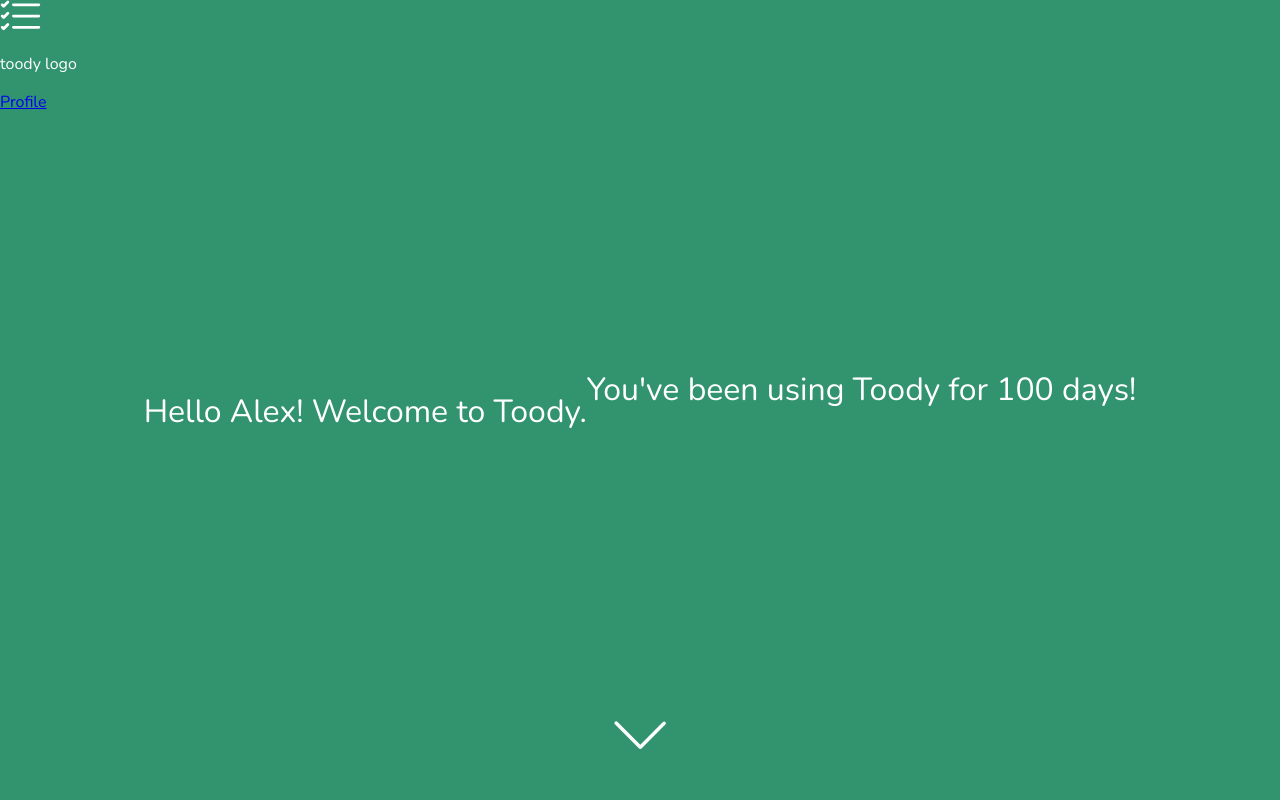
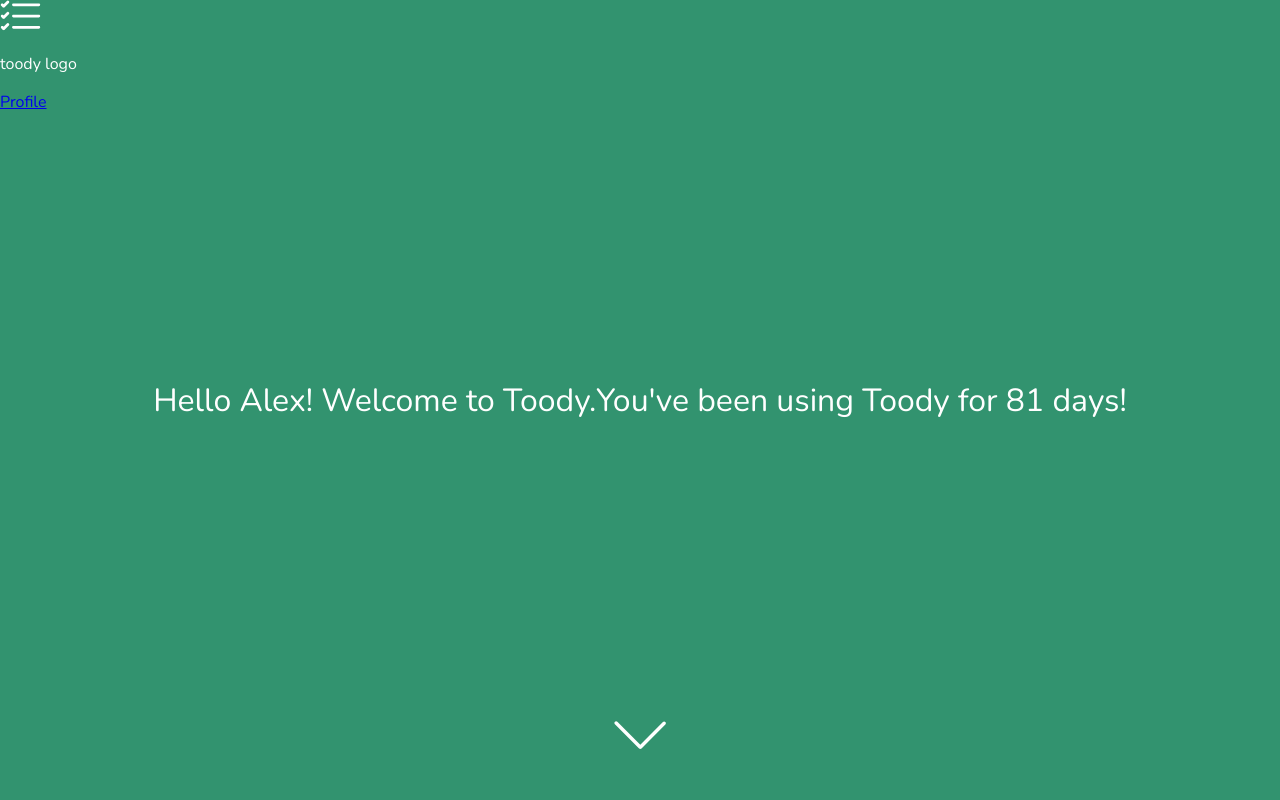
Before and after one commit to ctc-uci/toody-app, a React (Create React App) app: page / in a window 1280 px wide. Shown: the top 800 px of the page. Built offline with nearby package versions, Linux system fonts and the light colour scheme.

Commit message:
Fixed day count

```diff
--- a/src/pages/Home/Home.css
+++ b/src/pages/Home/Home.css
@@ -21,14 +21,12 @@
 	float: left;
     font-size: 32px;
     margin-left: 50px;
-    margin-bottom: 10px;
 }
 
 .landing-right-align {
 	float: right;
     font-size: 32px;
     margin-right: 50px;
-    margin-top: 10px;
 }
 
 .scroll-down {
--- a/src/pages/Home/Home.jsx
+++ b/src/pages/Home/Home.jsx
@@ -1,4 +1,4 @@
-import React from 'react';
+import React, { useState, useEffect } from 'react';
 import PropTypes from 'prop-types';
 import ToDo from './ToDo';
 import JournalEntries from './JournalEntries';
@@ -37,7 +37,16 @@
   },
 ];
 
+
 const Home = () => {
+  const [count, setCount] = useState(0);
+
+  // useEffect function involved in the random day # generation
+  useEffect(() => {
+      console.log('useEffect was called');
+      setCount(1 + Math.floor(Math.random() * 100))
+  }, []);
+
   return (
     <div className="home">
       <div className="landing">
@@ -47,9 +56,15 @@
             finished panel should display the two lines of text
             shown on the Figma design.
            */
-          <div>
+
+          /* the landing text shows up properly when the
+          browser window is restored down a smaller size
+          */
+          <div className="landing-text">
             <p className="landing-left-align">Hello Alex! Welcome to Toody.</p>
-            <p className="landing-right-align">You&apos;ve been using Toody for 100 days!</p>
+            <p className="landing-right-align">
+              You&apos;ve been using Toody for {count} {count === 1 ? 'day' : 'days'}!
+            </p>
           </div>
 
            }
```
